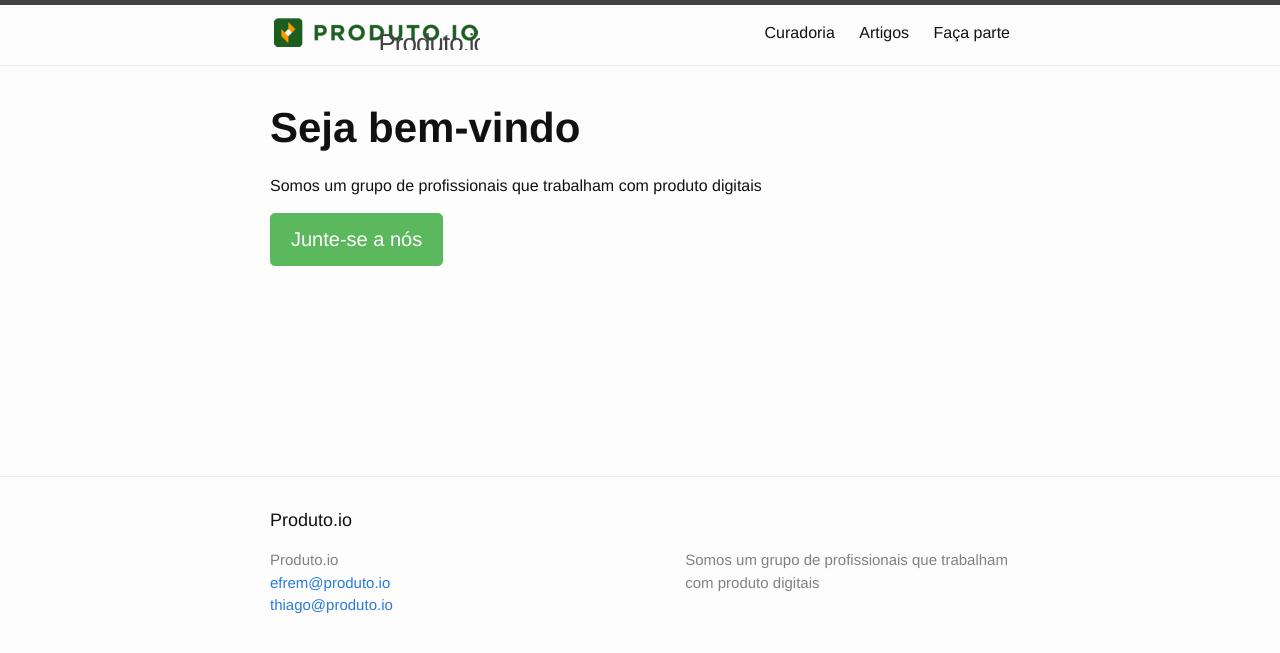
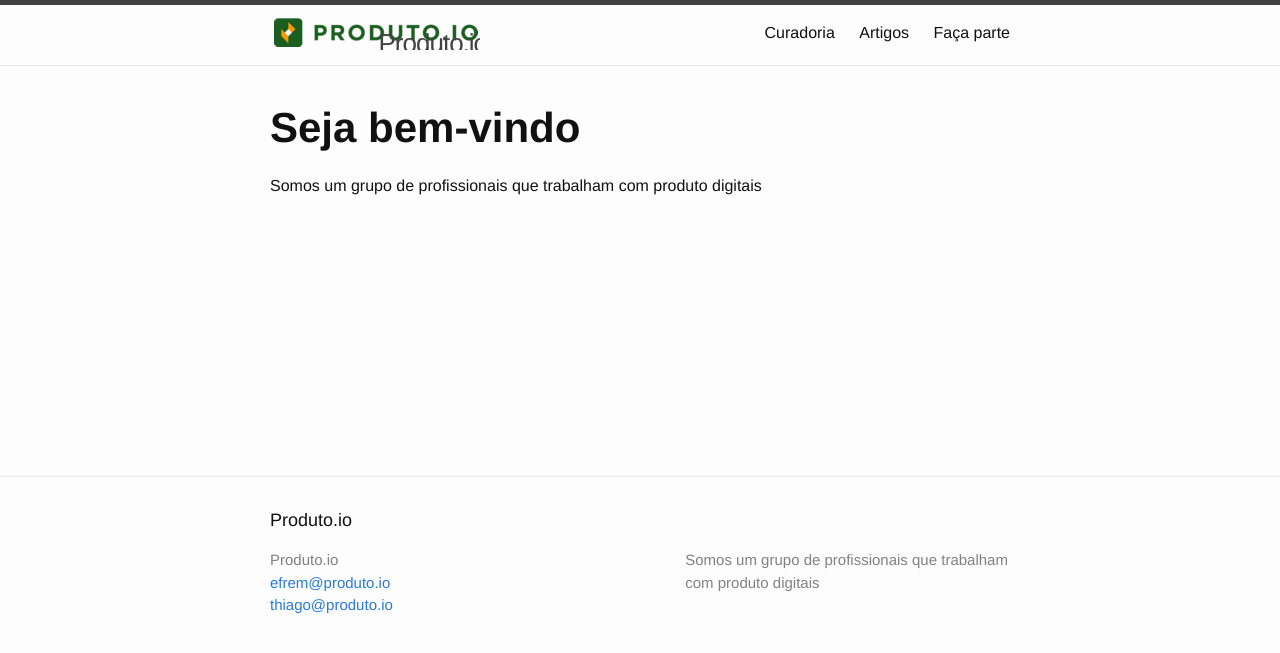
Before and after one commit to thiagodiniz/produto, a Jekyll site: the page built from index.html, in a window 1280 px wide. Shown: the top 653 px of the page. Built offline with Jekyll 4.4.1, drawn with Linux system fonts in a browser that asks for light colours.

Commit message:
Remove o signup

```diff
--- a/index.html
+++ b/index.html
@@ -8,6 +8,6 @@ layout: default
 
  <p>Somos um grupo de profissionais que trabalham com produto digitais</p>
 
- <a class="cta-button" href="{{ 'signup' | prepend: site.baseurl }}">Junte-se a nós</a>
-
+<!--  <a class="cta-button" href="{{ 'signup' | prepend: site.baseurl }}">Junte-se a nós</a>
+ -->
 </div>
```
